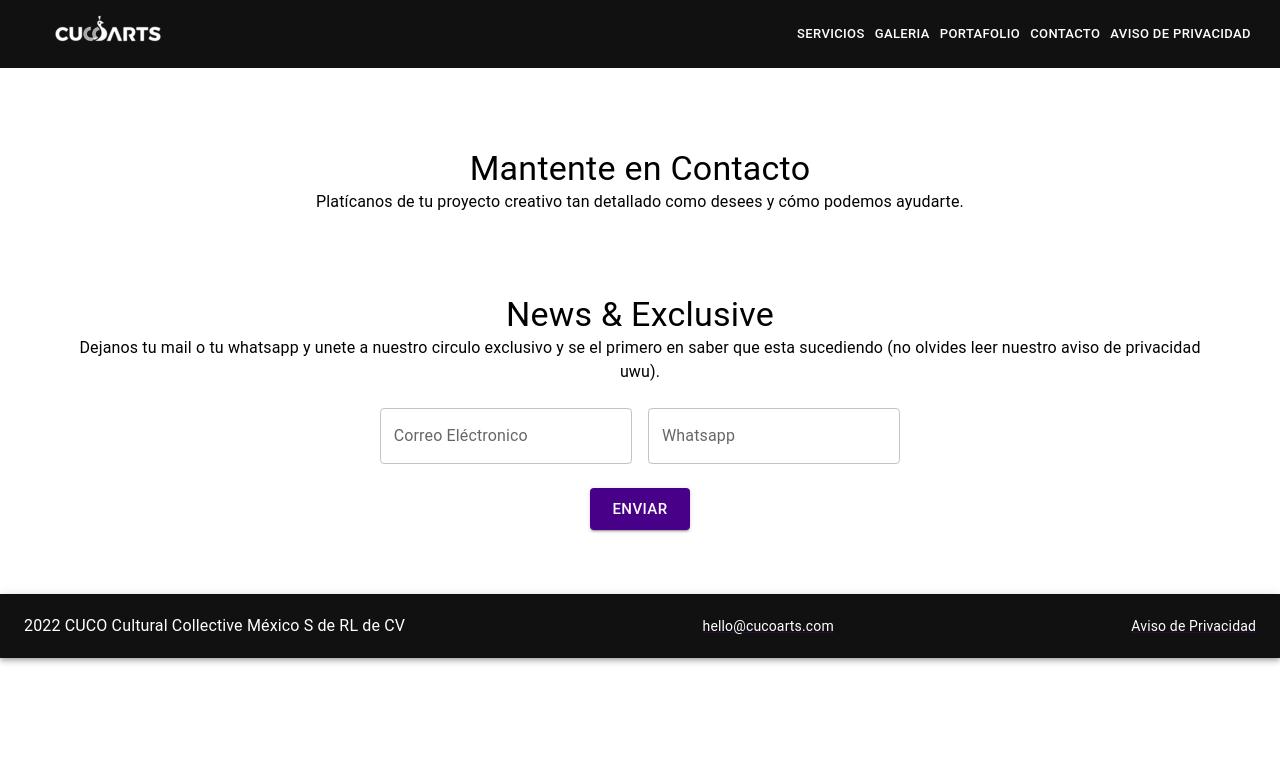
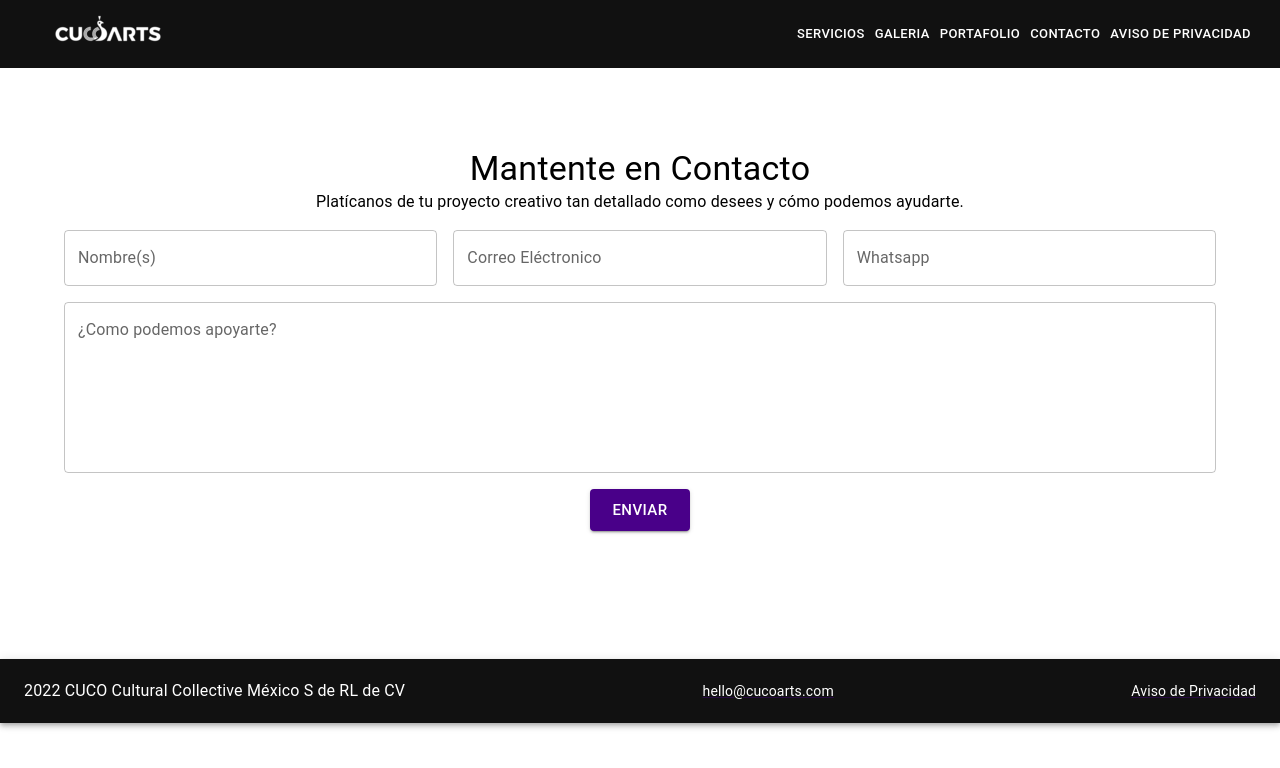
Before and after one commit to jorgerdzf/cucoarts-sls, a React (Create React App) app in the folder frontend/: page /contact in a window 1280 px wide. Shown: the top 768 px of the page. Built offline with nearby package versions, Linux system fonts and the light colour scheme.

Commit message:
fix issues and add form functionality

```diff
--- a/frontend/package.json
+++ b/frontend/package.json
@@ -3,6 +3,7 @@
   "version": "0.1.0",
   "private": true,
   "dependencies": {
+    "@emailjs/browser": "^3.6.2",
     "@emotion/react": "^11.9.0",
     "@emotion/styled": "^11.8.1",
     "@mui/icons-material": "^5.6.2",
@@ -15,8 +16,10 @@
     "@types/node": "^16.11.36",
     "@types/react": "^18.0.9",
     "@types/react-dom": "^18.0.4",
+    "emailjs-com": "^3.2.0",
     "react": "^18.0.0",
     "react-dom": "^18.0.0",
+    "react-hook-form": "^7.33.1",
     "react-material-ui-carousel": "^3.4.2",
     "react-router-dom": "^6.3.0",
     "react-scripts": "latest",
--- a/frontend/src/components/Contact.tsx
+++ b/frontend/src/components/Contact.tsx
@@ -1,7 +1,7 @@
-import { Typography, Box, Container } from "@mui/material";
+import { Typography, Box } from "@mui/material";
 import React from "react";
-import ContactForm from "../shared/ContactForm";
 import Footer from "../shared/Footer";
+import FullContactForm from "../shared/FullContactForm";
 import Header from "../shared/Header";
 import { texts } from "../staticInfo/contact";
 
@@ -13,10 +13,9 @@ function Contact() {
         <Box sx={{ pt: 8, pb: 8 }}>
           <Typography variant="h4">{texts.t3}</Typography>
           <Typography variant="body1">{texts.t4}</Typography>
+          <FullContactForm/>
         </Box>
-        <Container>
-          <ContactForm />
-        </Container>
+
       </Box>
       <Footer isMainPage={false} />
     </>
--- a/frontend/src/components/Privacy.tsx
+++ b/frontend/src/components/Privacy.tsx
@@ -87,7 +87,7 @@ function Privacy() {
             titular de los datos tiene derecho a revocar en cualquier momento el
             consentimiento que otorgó al responsable para el tratamiento de sus
             datos personales. Esto se podrá llevar a cabo solicitándolo en
-            nuestro CORREO ELECTRÓNICO costumer.service@cucoarts.com, o a
+            nuestro CORREO ELECTRÓNICO hello@cucoarts.com, o a
             nuestro domicilio antes citado, mediante la solicitud
             correspondiente, que se anexa en el siguiente link: FORMULARIO DE
             EJERCICIO DE DERECHOS ARCO, REVOCACIÓN DEL CONSENTIMIENTO Y/O
@@ -138,7 +138,7 @@ function Privacy() {
             PERSONALES: (art. 16) “CuCo”, y sus AFILIADAS quienes son
             responsables del tratamiento de sus datos personales,. Puede
             contactarnos por alguna duda, comentario, queja o sugerencia por
-            medio de nuestro correo electrónico: costumer.service@cucoarts.com
+            medio de nuestro correo electrónico: hello@cucoarts.com
           </p>
           <p>
             e) LIMITACIÓN DEL USO DE DIVULGACIÓN DE SUS DATOS PERSONALES: (art.
@@ -146,7 +146,7 @@ function Privacy() {
             por teléfono fijo o celulares, así como dejar de recibir correo
             postal publicitario (que puede contener instrucciones para optar por
             no participar) y correo electrónico, comunicándose por medio de
-            nuestro correo electrónico: costumer.service@cucoarts.com
+            nuestro correo electrónico: hello@cucoarts.com
           </p>
           <p>
             f) MEDIOS PARA EJERCER LOS DERECHOS DE ACCESO, RECTIFICACIÓN,
--- a/frontend/src/shared/ContactForm.tsx
+++ b/frontend/src/shared/ContactForm.tsx
@@ -1,56 +1,131 @@
-import { Box, Button, TextField, Typography } from "@mui/material";
-import React from "react";
+import { Box, Button, IconButton, TextField, Typography } from "@mui/material";
+import React, { useRef, useState } from "react";
 import { options, texts } from "../staticInfo/contact";
+import emailjs from "@emailjs/browser";
+import { useForm } from "react-hook-form";
+import Snackbar from '@mui/material/Snackbar';
+import CloseIcon from '@mui/icons-material/Close';
 
 export default function ContactForm() {
+  const [open, setOpen] = useState(false);
+  const [message, setMessage] = useState('');
+  const {
+    register,
+    handleSubmit,
+    formState: { errors },
+  } = useForm();
+  const onSubmitNews = (data: any) => {
+    if (errors.Email || errors.Phone) {
+      setMessage('Por favor revisa los campos en rojo para poder subscribirte');
+      setOpen(true);
+    } else {
+      var templateParams = {
+        reply_to: data.Email,
+        message: `${data.Email}, Tel. ${data.Phone}`
+      };
+      emailjs
+        .send(
+          "service_xh1xkor",
+          "template_pfvgil7",
+          templateParams,
+          "0alP9U7OdL3OA9pe1"
+        )
+        .then(
+          (result: any) => {
+            if(result.status === 200) {
+              setMessage('Gracias por tu subscripción!');
+              setOpen(true);
+              setTimeout(() => {window.location.reload()},5500);
+            }
+          },
+          (error: any) => {
+            console.log(error);
+            setMessage('Ups! Ocurrio un error al enviar tus datos, por favor intentalo nuevamente');
+            setOpen(true);
+          }
+        );
+    }
+  };
+  const handleClose = (event: React.SyntheticEvent | Event, reason?: string) => {
+    if (reason === 'clickaway') {
+      return;
+    }
+    setOpen(false);
+  };
+  const action = (
+    <React.Fragment>
+      <Button color="secondary" size="small" onClick={handleClose}>
+        UNDO
+      </Button>
+      <IconButton
+        size="small"
+        aria-label="close"
+        color="inherit"
+        onClick={handleClose}
+      >
+        <CloseIcon fontSize="small" />
+      </IconButton>
+    </React.Fragment>
+  );
+
   return (
     <React.Fragment>
+      <div>
+        <form onSubmit={handleSubmit(onSubmitNews)}>
           <Box sx={{ textAlign: "center" }}>
-        <Box sx={{ textAlign: "center", pt:2 }}>
+            <Box sx={{ textAlign: "center", pt: 2 }}>
               <Typography variant="h4">{texts.t1}</Typography>
               <Typography variant="body1">{texts.t2}</Typography>
               <Box
                 component="form"
                 sx={{
-              "& > :not(style)": { m: 1, width: "25ch", alignItems: "middle" },
-              pt:2
+                  "& > :not(style)": {
+                    m: 1,
+                    width: "25ch",
+                    alignItems: "middle",
+                  },
+                  pt: 2,
                 }}
                 noValidate
                 autoComplete="off"
               >
-            {/* <TextField
-              id="outlined-basic"
-              label={options.fields.name.title}
+                <TextField
+                  error={errors.Email ? true : false}
+                  id="Email"
+                  label={options.fields.email.title}
                   variant="outlined"
+                  fullWidth
+                  {...register("Email", {
+                    required: true,
+                    pattern: /^\S+@\S+$/i,
+                  })}
                 />
                 <TextField
-              id="outlined-basic"
-              label={options.fields.lastName.title}
-              variant="outlined"
-            /> */}
-            <TextField
-              id="outlined-basic"
-              label={options.fields.email.title}
-              variant="outlined"
-            />
-             <TextField
-              id="outlined-basic"
+                  error={errors.Phone ? true : false}
+                  id="Phone"
                   label={options.fields.phoneNumber.title}
                   variant="outlined"
+                  maxLength={10}
+                  fullWidth
+                  {...register("Phone", { required: true, maxLength: 10 })}
                 />
-             {/* <TextField
-              id="outlined-basic"
-              label={options.fields.description.title}
-              variant="outlined"
-            /> */}
               </Box>
             </Box>
-        <Box sx={{pt:2}}>
-        <Button size="large" variant="contained">
+            <Box sx={{ pt: 2 }}>
+              <Button size="large" variant="contained" type="submit">
                 {options.buttons.subscribe.title}
               </Button>
             </Box>
           </Box>
+        </form>
+      </div>
+      <Snackbar
+        open={open}
+        autoHideDuration={5000}
+        onClose={handleClose}
+        message={message}
+        action={action}
+      />
     </React.Fragment>
   );
 }
--- a/frontend/src/shared/Footer.tsx
+++ b/frontend/src/shared/Footer.tsx
@@ -12,7 +12,7 @@ export default function Footer(props: FooterProps) {
     <React.Fragment>
       <AppBar
         position="static"
-        sx={isMainPage ? { pt: 4 } : { backgroundColor: "#111" }}
+        sx={isMainPage ? { pt:1 } : { backgroundColor: "#111" }}
       >
         <Toolbar sx={{ justifyContent: "space-between" }}>
           <div>
--- /dev/null
+++ b/frontend/src/shared/FullContactForm.tsx
@@ -0,0 +1,153 @@
+import { Box, Button, Container, Grid, IconButton, TextField } from "@mui/material";
+import React from "react";
+import { options } from "../staticInfo/contact";
+import { useState } from "react";
+import emailjs from "@emailjs/browser";
+import { useForm } from "react-hook-form";
+import Snackbar from "@mui/material/Snackbar";
+import CloseIcon from "@mui/icons-material/Close";
+
+export default function FullContactForm() {
+  const [open, setOpen] = useState(false);
+  const [message, setMessage] = useState("");
+  const {
+    register,
+    handleSubmit,
+    formState: { errors },
+  } = useForm();
+  const onSubmitFull = (data: any) => {
+    console.log('errores', errors);
+    if (errors.Name || errors.Email || errors.Phone || errors.Description) {
+      setMessage(
+        "Por favor revisa los campos en rojo para poder enviar tu mensaje"
+      );
+      setOpen(true);
+    } else {
+      var templateParams = {
+        reply_to: data.Email,
+        message: `${data.Name} con Correo: ${data.Email} y Tel: ${data.Phone} nos platica lo siguiente -> ${data.Description}`,
+      };
+      emailjs
+        .send(
+          "service_xh1xkor",
+          "template_0jo28a7",
+          templateParams,
+          "0alP9U7OdL3OA9pe1"
+        )
+        .then(
+          (result: any) => {
+            if (result.status === 200) {
+              setMessage("Gracias por contactarnos, enseguida revisaremos tu proyecto!");
+              setOpen(true);
+              setTimeout(() => {
+                window.location.reload();
+              }, 5500);
+            }
+            console.log(result);
+          },
+          (error: any) => {
+            console.log(error);
+            setMessage(
+              "Ups! Ocurrio un error al enviar tus datos, por favor intentalo nuevamente"
+            );
+            setOpen(true);
+          }
+        );
+    }
+  };
+  const handleClose = (event: React.SyntheticEvent | Event, reason?: string) => {
+    if (reason === 'clickaway') {
+      return;
+    }
+    setOpen(false);
+  };
+  const action = (
+    <React.Fragment>
+      <Button color="secondary" size="small" onClick={handleClose}>
+        UNDO
+      </Button>
+      <IconButton
+        size="small"
+        aria-label="close"
+        color="inherit"
+        onClick={handleClose}
+      >
+        <CloseIcon fontSize="small" />
+      </IconButton>
+    </React.Fragment>
+  );
+  return (
+    <React.Fragment>
+      <Container>
+        <div>
+          <form onSubmit={handleSubmit(onSubmitFull)}>
+            <Box sx={{ textAlign: "left", pt: 2 }}>
+              <Grid container spacing={2}>
+                <Grid item xs={4}>
+                  <TextField
+                    error={errors.Name ? true : false}
+                    id="Name"
+                    label={options.fields.name.title}
+                    variant="outlined"
+                    fullWidth
+                    {...register("Name", { required: true, maxLength: 80 })}
+                  />
+                </Grid>
+                <Grid item xs={4}>
+                  <TextField
+                    error={errors.Email ? true : false}
+                    id="Email"
+                    label={options.fields.email.title}
+                    variant="outlined"
+                    fullWidth
+                    {...register("Email", {
+                      required: true,
+                      pattern: /^\S+@\S+$/i,
+                    })}
+                  />
+                </Grid>
+                <Grid item xs={4}>
+                  <TextField
+                    error={errors.Phone ? true : false}
+                    id="Phone"
+                    label={options.fields.phoneNumber.title}
+                    variant="outlined"
+                    fullWidth
+                    {...register("Phone", { required: true, maxLength: 10 })}
+                  />
+                </Grid>
+                <Grid item xs={12}>
+                  <TextField
+                    error={errors.Description ? true : false}
+                    id="Description"
+                    label={options.fields.description.title}
+                    variant="outlined"
+                    multiline
+                    rows={6}
+                    fullWidth
+                    {...register("Description", {
+                      required: true,
+                      maxLength: 500,
+                    })}
+                  />
+                </Grid>
+              </Grid>
+            </Box>
+            <Box sx={{ pt: 2 }}>
+              <Button size="large" variant="contained" type="submit">
+                {options.buttons.subscribe.title}
+              </Button>
+            </Box>
+          </form>
+        </div>
+      </Container>
+      <Snackbar
+        open={open}
+        autoHideDuration={5000}
+        onClose={handleClose}
+        message={message}
+        action={action}
+      />
+    </React.Fragment>
+  );
+}
--- a/frontend/src/shared/Galery.tsx
+++ b/frontend/src/shared/Galery.tsx
@@ -83,9 +83,9 @@ function Galery(props: GaleryProps) {
           justifyContent="space-between"
           alignItems="center"
         >
-          <Grid item sx={{maxWidth: 400}}>
+          <Grid item sx={props.isFullGalery ? {maxWidth: 400} : {maxWidth: 800}}>
             <Typography variant="h4">{texts.t1}</Typography>
-            <br></br>
+            {props.isFullGalery && <br></br>}
             <Typography variant="body2">{texts.t2}</Typography>
           </Grid>
           <Grid item>
--- a/frontend/src/shared/SocialMedia.tsx
+++ b/frontend/src/shared/SocialMedia.tsx
@@ -9,7 +9,7 @@ import YouTubeIcon from "@mui/icons-material/YouTube";
 import MusicNoteIcon from "@mui/icons-material/MusicNote";
 import WhatsAppIcon from "@mui/icons-material/WhatsApp";
 import CloudIcon from '@mui/icons-material/Cloud';
-import PodcastsIcon from '@mui/icons-material/Podcasts';
+import ContactlessIcon from '@mui/icons-material/Contactless';
 import { texts } from "../staticInfo/socialMedia";
 import Link from "@mui/material/Link";
 
@@ -46,7 +46,7 @@ export default function SocialMedia() {
           <CloudIcon sx={{ fontSize: 100 }} />
         </Link>
         <Link href="https://open.spotify.com/show/6BLIwsjTJ0Trd0ANcU4p2P?si=186485fd1de948f6" target="_blank">
-          <PodcastsIcon sx={{ fontSize: 100 }} />
+          <ContactlessIcon sx={{ fontSize: 100, transform: 'rotate(270deg)' }} />
         </Link>
         <Link href="https://wa.me/+528120321492" target="_blank">
           <WhatsAppIcon sx={{ fontSize: 100 }} />
--- a/frontend/src/staticInfo/home.tsx
+++ b/frontend/src/staticInfo/home.tsx
@@ -3,7 +3,7 @@ const texts = {
   t2: "Cultural Collective (CUCO) es un lugar para sorprendernos y crecer creativamente a través de la gran comunidad que ya existe a nuestro alrededor.",
   t3: "Ver reel",
   t4: "Descubre, Conecta y Crece junto a todo el talento que te rodea!",
-  t5: "¿Quieres conocernos mejor? - Te invitamos a leer nuestra historia",
+  t5: "¿Quieres conocernos mejor? - Te invitamos a leer nuestra ",
 };
 
 const carousel = [
```
Also changed, not shown: frontend/src/Home.tsx (+34 -35 lines), 1 other file (tests, documents, lock files or other folders). Lines whose indentation alone changed are shown as unchanged.
